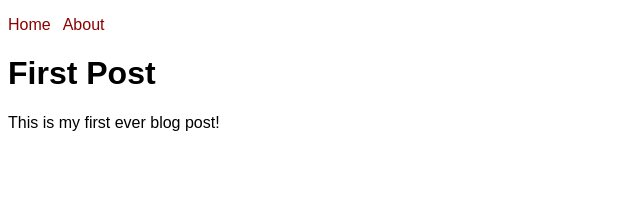
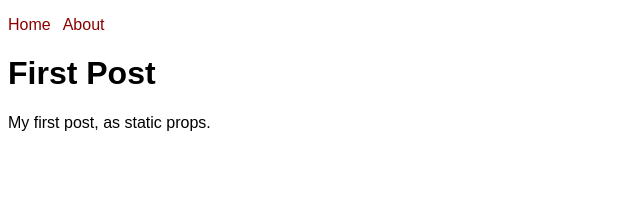
Before and after one commit to SatyaAmitha/next-pages, a Next.js app in the folder next-blogs/: page /posts/first-post in a window 1280 px wide. Shown: the top 204 px of the page, without its empty margins (0-640 px from the left). Built offline with nearby package versions, Linux system fonts and the light colour scheme.

Commit message:
Part 14: Loading Data into a Next.js Page: A Step-by-Step Guide

```diff
--- a/next-blogs/pages/posts/first-post.js
+++ b/next-blogs/pages/posts/first-post.js
@@ -1,18 +1,25 @@
 // File: pages/posts/first-post.js
 import Head from 'next/head';
-
-function FirstPostPage() {
-  console.log('[FirstPostPage] render');
+export async function getStaticProps() {
+  return {
+    props: {
+      post: {
+        title: 'First Post',
+        body: 'My first post, as static props.',
+      },
+    },
+  };
+}
+function FirstPostPage({ post }) {
+  console.log('[FirstPostPage] render:', post);
   return (
     <>
       <Head>
-        <title>First Post - My Blog</title>
+        <title>{`${post.title} - My Blog`}</title>
       </Head>
       <main>
-        <h1>First Post</h1>
-        <p>
-          This is my first ever blog post!
-        </p>
+        <h1>{post.title}</h1>
+        <p>{post.body}</p>
       </main>
     </>
   );
```
